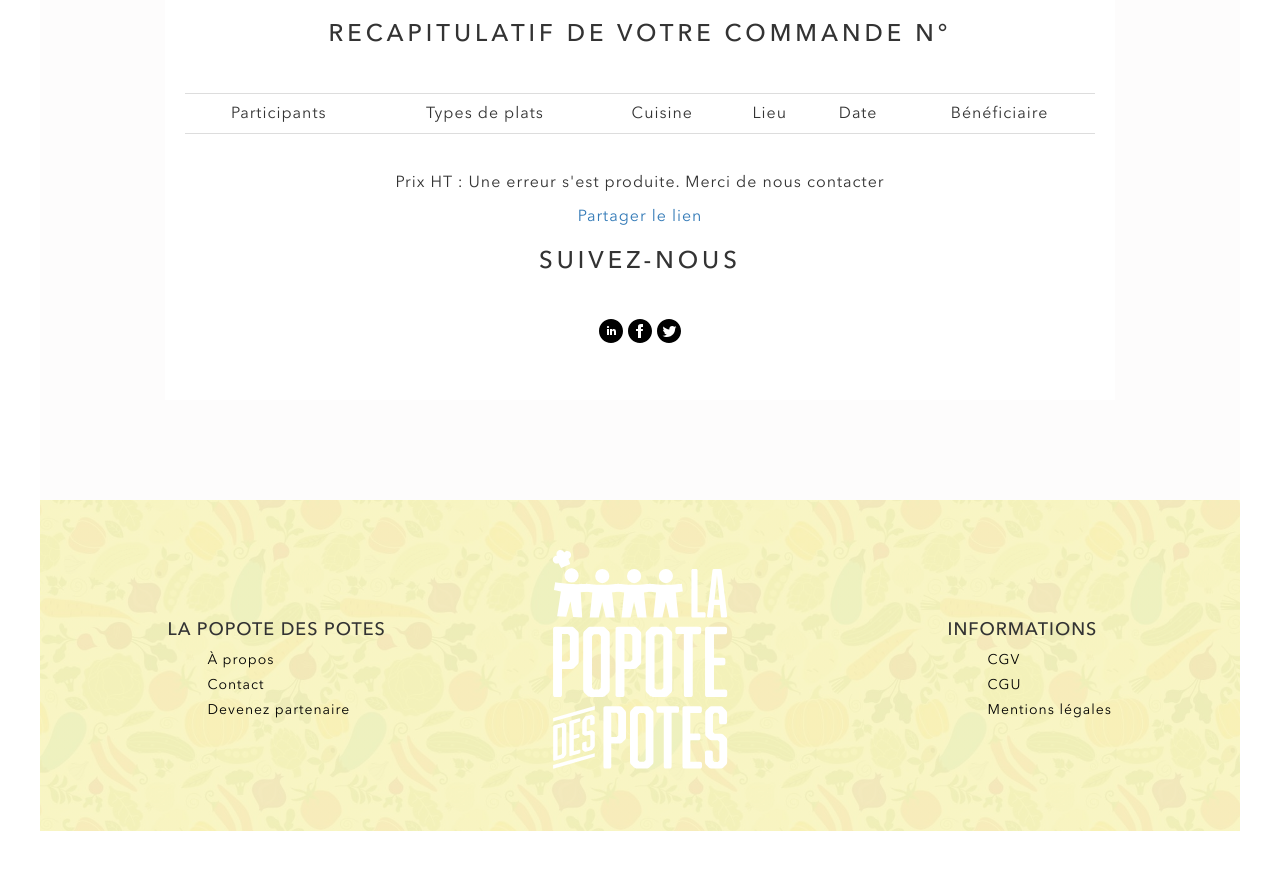
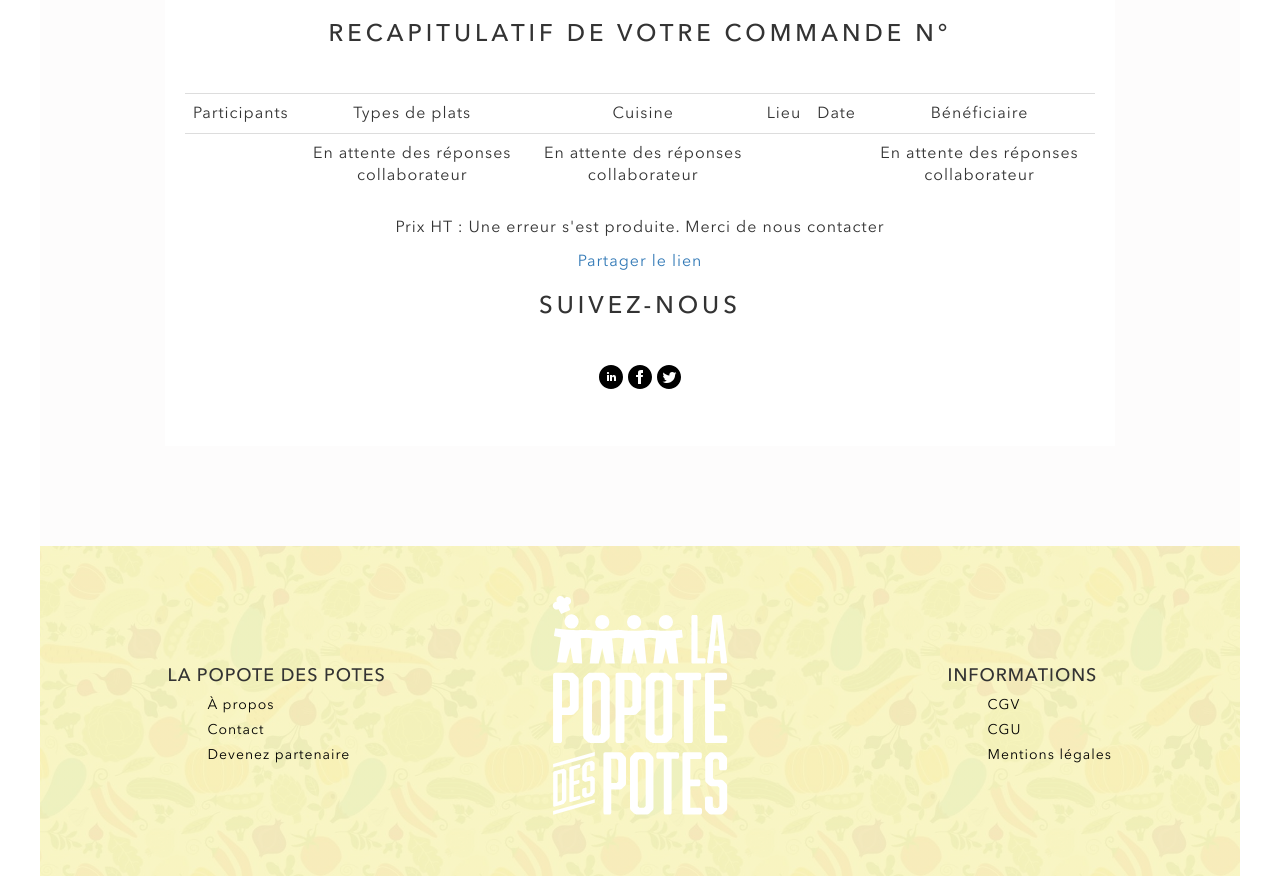
Before and after one commit to Gregory14/popotedespotes, a PHP site: template views/devis/commande.php in a window 1280 px wide. Shown: the part 1354-2230 px from the top of the page. Before the commit the page ends 2185 px from the top, so only its background shows below. Run offline with PHP 8.4, Linux system fonts and the light colour scheme; the template is opened without the code that fills it: most values are stand-ins (such as "Sample title", 1, 10 or a date in 2020); data that the repository does not hold is empty; some libraries are stand-ins or nearby versions.

Commit message:
Message données vide de la commande

```diff
--- a/views/devis/commande.php
+++ b/views/devis/commande.php
@@ -70,11 +70,11 @@ Nous sommes impatient de partager un moment de cuisine solidaire avec vous. En a
         </tr>
         <tr>
             <td><?php echo ($postdata['offre']);?></td>
-            <td><?php echo ($postdata['menu']);?></td>
-            <td><?php echo ($postdata['type_cuisine']);?></td>
+            <td><?php if (isset($postdata['menu']) && !empty($postdata['menu'])) {echo ($postdata['menu']);} else {echo "En attente des réponses collaborateur";}?></td>
+            <td><?php if (isset($postdata['type_cuisine']) && !empty($postdata['type_cuisine'])) {echo ($postdata['type_cuisine']);} else {echo "En attente des réponses collaborateur";}?></td>
             <td><?php echo ($postdata['lieu']);?></td>
             <td><?php echo ($postdata['date']);?></td>
-            <td><?php echo ($postdata['association']);?></td>
+            <td><?php if (isset($postdata['association']) && !empty($postdata['association'])) {echo $postdata['association'];} else {echo "En attente des réponses collaborateur";}?></td>
         </tr>
     </table>
     <div>
```
